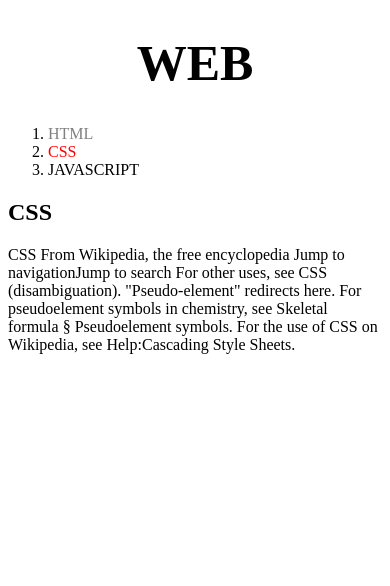
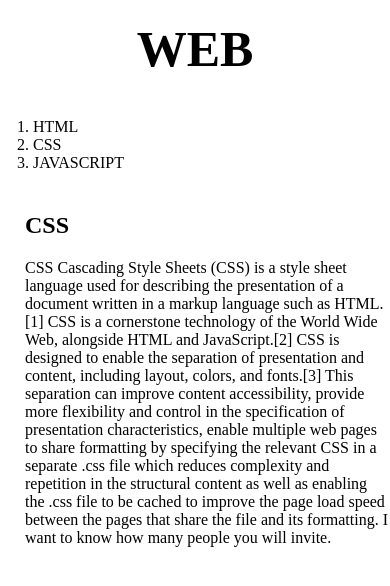
Before and after one commit to Huinum/WEB1, a plain HTML site: page 2.html in a window 390 px wide. Drawn offline with Linux system fonts and the light colour scheme.

Commit message:
Add files via upload

```diff
--- a/2.html
+++ b/2.html
@@ -4,37 +4,66 @@
   <title>WEB1 - CSS</title>
   <meta charset="utf-8">
    <style>
+      body{
+        margin:0;
+      }
       a {
         color: black;
         text-decoration: none;
       }
-      #active {
-        color: red;
-      }
-      .saw {
-        color: gray;
-      }
       h1 {
         font-size: 50px;
         text-align: center;
+        border-bottom: 1px solid gray;
+        margin:0;
+        padding:20px;
+      }
+      ol{
+        border-right:1px solid gray;
+        width:100px;
+        margin:0;
+        padding:20px;
+      }
+      #grid{
+        display:grid;
+        grid-template-columns: 150px 1fr;
+      }
+      #grid ol{
+        padding-left: 33px;
+      }
+      #grid #article{
+        padding-left: 25px;
+      }
+      @media(max-width:800px){
+        #grid{
+          display:block;
+      }
+      ol{
+        border-right:none;
+    }
+    h1 {
+      border-bottom:none;
+  }
 }
    </style>
 </head>
 <body>
   <h1><a href="index.html">WEB</a></h1>
+  <div id="grid">
     <ol>
-    <li><a href="1.html" class="saw">HTML</a></li>
-    <li><a href="2.html" class="saw" id="active">CSS</a></li>
+      <li><a href="1.html">HTML</a></li>
+      <li><a href="2.html">CSS</a></li>
       <li><a href="3.html">JAVASCRIPT</a></li>
     </ol>
+  <div id="article">
       <h2>CSS</h2>
       <p>
         CSS
-From Wikipedia, the free encyclopedia
-Jump to navigationJump to search
-For other uses, see CSS (disambiguation).
-"Pseudo-element" redirects here. For pseudoelement symbols in chemistry, see Skeletal formula § Pseudoelement symbols.
-For the use of CSS on Wikipedia, see Help:Cascading Style Sheets.
+        Cascading Style Sheets (CSS) is a style sheet language used for describing the presentation of a document written in a markup language such as HTML.
+        [1] CSS is a cornerstone technology of the World Wide Web, alongside HTML and JavaScript.[2]
+      CSS is designed to enable the separation of presentation and content, including layout, colors, and fonts.[3] This separation can improve content accessibility, provide more flexibility and control in the specification of presentation characteristics, enable multiple web pages to share formatting by specifying the relevant CSS in a separate .css file which reduces complexity and repetition in the structural content as well as enabling the .css file to be cached to improve the page load speed between the pages that share the file and its formatting.
+      I want to know how many people you will invite.
       </p>
+    </div>
 </body>
 </html>
```
Also changed, not shown: 1.html (+53 -0 lines), 3.html (+46 -0 lines), box.html (added, +20 -0 lines), grid.html (added, +23 -0 lines), index.html (+47 -1 lines), mediaquery.html (added, +23 -0 lines). Lines whose indentation alone changed are shown as unchanged.
